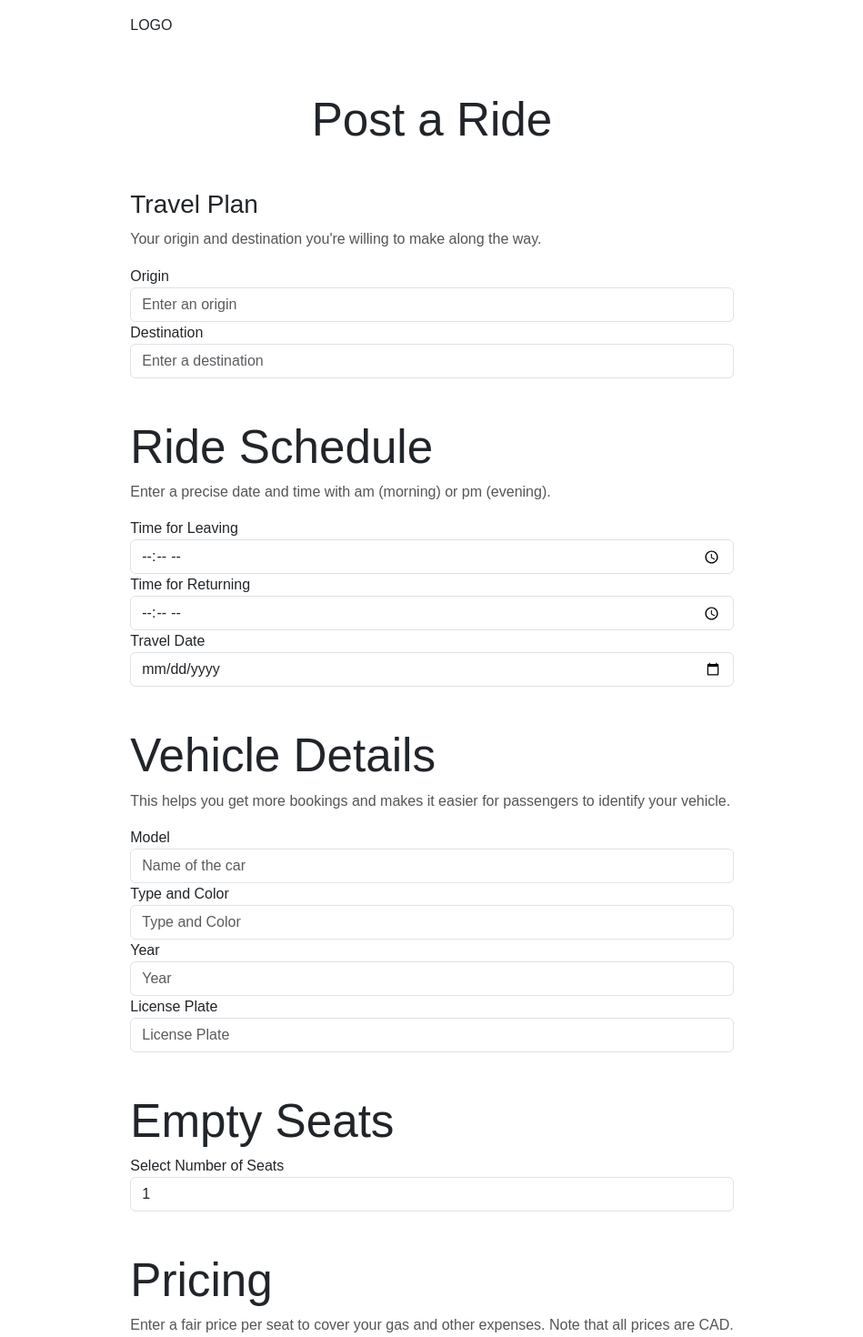
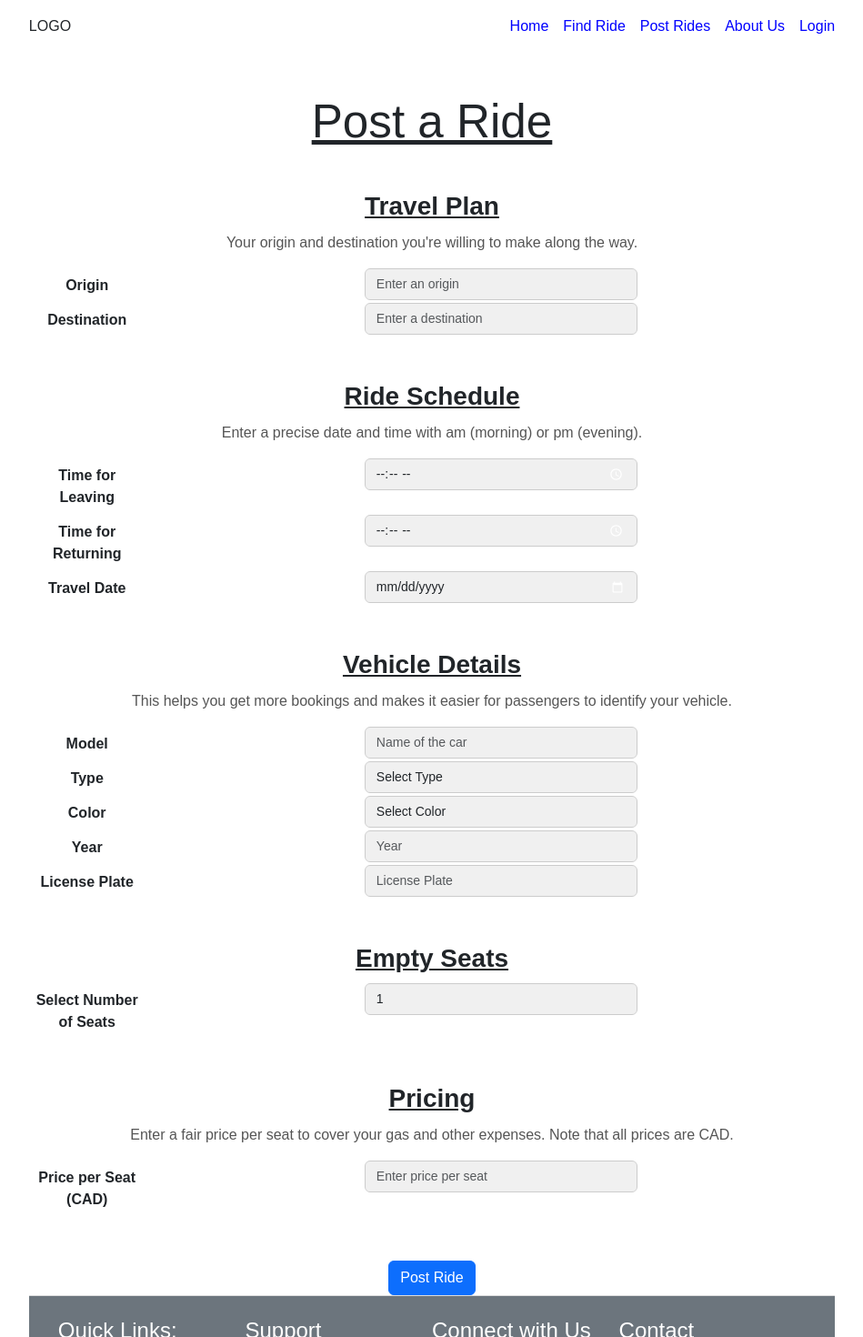
Before and after one commit to Diablodadayu/Carpool, a React (Vite) app in the folder client/: page /postride in a window 1280 px wide. Shown: the top 1470 px of the page at 91% size, without its empty margins (165-1114 px from the left). Built offline with nearby package versions, Linux system fonts and the light colour scheme.

Commit message:
added postrides

```diff
--- a/client/src/App.jsx
+++ b/client/src/App.jsx
@@ -2,7 +2,7 @@ import { BrowserRouter as Router, Route, Routes } from "react-router-dom";
 import Login from "./pages/Login";
 import Register from "./pages/Register";
 import Home from "./pages/Home";
-import PostRide from "./pages/Postride";
+import PostRide from "./pages/postride";
 
 const App = () => {
   return (
--- a/client/src/assets/Home.css
+++ b/client/src/assets/Home.css
@@ -18,6 +18,7 @@ header {
   background-repeat: no-repeat;
   height: 350px;
 }
+
 
 .icon-img {
   width: 50px;
@@ -77,7 +78,7 @@ button {
 }
 
 button:hover {
-  background-color: #0056b3;
+  background-color: #1d3249;
 }
 
 .testimonials {
--- a/client/src/assets/PostRide.css
+++ b/client/src/assets/PostRide.css
@@ -0,0 +1,32 @@
+body, html {
+    font-family: 'Arial', sans-serif;
+    line-height: 1.6;
+}
+
+section.mb-5 {
+    margin-top: 10px;
+    text-align: center;
+}
+
+section.mb-5 h3 {
+    margin-bottom: 10px;
+    font-weight: bold;
+    text-decoration: underline;
+}
+
+section.mb-5 label {
+    font-weight: bold;
+}
+
+section.mb-5 .form-control {
+    font-size: 14px;
+    background-color: #f0f0f0;
+    border-color: #ccc;
+    width: 300px;
+    margin: 0 auto;
+}
+
+section.mb-5 input[type="time"]::-webkit-calendar-picker-indicator,
+section.mb-5 input[type="date"]::-webkit-calendar-picker-indicator {
+    filter: invert(1);
+}
--- /dev/null
+++ b/client/src/components/Navbar.css
@@ -0,0 +1,8 @@
+
+  .text-white {
+    color: white !important;
+  }
+
+  .text-blue {
+    color: blue !important;
+  }
--- a/client/src/components/Navbar.jsx
+++ b/client/src/components/Navbar.jsx
@@ -1,22 +1,24 @@
 import { Link } from "react-router-dom";
-const Navbar = () => {
+import './Navbar.css'; // Import the CSS file
+
+const Navbar = ({ textColor }) => {
   return (
-    <div className="container d-flex justify-content-between align-items-center py-3">
+    <div className="container d-flex justify-content-between align-items-center py-3 navbar-bg">
       <div>LOGO</div>
       <nav className="d-flex">
-        <Link className="nav-link text-white me-3" to="/home">
+        <Link className={`nav-link me-3 ${textColor}`} to="/home">
           Home
         </Link>
-        <Link className="nav-link text-white me-3" to="#find-ride">
+        <Link className={`nav-link me-3 ${textColor}`} to="#find-ride">
           Find Ride
         </Link>
-        <Link className="nav-link text-white me-3" to="/postride">
+        <Link className={`nav-link me-3 ${textColor}`} to="/postride">
           Post Rides
         </Link>
-        <Link className="nav-link text-white me-3" to="#about-us">
+        <Link className={`nav-link me-3 ${textColor}`} to="#about-us">
           About Us
         </Link>
-        <Link className="nav-link text-white" to="#login">
+        <Link className={`nav-link ${textColor}`} to="#login">
           Login
         </Link>
       </nav>
--- a/client/src/pages/Home.jsx
+++ b/client/src/pages/Home.jsx
@@ -17,7 +17,7 @@ const HomePage = () => {
   return (
     <div>
       <header className="bg-primary text-white">
-        <Navbar />
+      <Navbar textColor="text-white" />
 
         <SearchBar />
       </header>
--- a/client/src/pages/postride.jsx
+++ b/client/src/pages/postride.jsx
@@ -1,14 +1,15 @@
 import "../assets/PostRide.css";
 import "../assets/Home.css";
 import Navbar from "../components/Navbar";
+import Footer from "../components/Footer";
 
 const PostRide = () => {
   return (
     <>
-      <Navbar />
+      <Navbar textColor="text-blue" />
       <div className="container my-5">
         <div className="text-center mb-5">
-          <h1>Post a Ride</h1>
+          <h1 style={{ fontFamily: 'Arial', textDecoration: 'underline' }}>Post a Ride</h1>
         </div>
 
         <section className="mb-5">
@@ -17,8 +18,9 @@ const PostRide = () => {
             Your origin and destination you&apos;re willing to make along the
             way.
           </p>
-          <div className="form-group">
-            <label htmlFor="origin">Origin</label>
+          <div className="form-group row">
+            <label htmlFor="origin" className="col-sm-2 col-form-label text-right">Origin</label>
+            <div className="col-sm-10">
               <input
                 type="text"
                 className="form-control"
@@ -26,8 +28,10 @@ const PostRide = () => {
                 placeholder="Enter an origin"
               />
             </div>
-          <div className="form-group">
-            <label htmlFor="destination">Destination</label>
+          </div>
+          <div className="form-group row">
+            <label htmlFor="destination" className="col-sm-2 col-form-label text-right">Destination</label>
+            <div className="col-sm-10">
               <input
                 type="text"
                 className="form-control"
@@ -35,35 +39,42 @@ const PostRide = () => {
                 placeholder="Enter a destination"
               />
             </div>
-        </section>
-
-        <section className="mb-5">
-          <h1>Ride Schedule</h1>
-          <p>
-            Enter a precise date and time with am (morning) or pm (evening).
-          </p>
-          <div className="form-group">
-            <label htmlFor="departure-time">Time for Leaving</label>
-            <input type="time" className="form-control" id="departure-time" />
-          </div>
-          <div className="form-group">
-            <label htmlFor="return-time">Time for Returning</label>
-            <input type="time" className="form-control" id="return-time" />
-          </div>
-          <div className="form-group">
-            <label htmlFor="travel-date">Travel Date</label>
-            <input type="date" className="form-control" id="travel-date" />
           </div>
         </section>
 
         <section className="mb-5">
-          <h1>Vehicle Details</h1>
+          <h3>Ride Schedule</h3>
           <p>
-            This helps you get more bookings and makes it easier for passengers
-            to identify your vehicle.
+            Enter a precise date and time with am (morning) or pm (evening).
           </p>
-          <div className="form-group">
-            <label htmlFor="car-model">Model</label>
+          <div className="form-group row">
+            <label htmlFor="departure-time" className="col-sm-2 col-form-label text-right">Time for Leaving</label>
+            <div className="col-sm-10">
+              <input type="time" className="form-control" id="departure-time" />
+            </div>
+          </div>
+          <div className="form-group row">
+            <label htmlFor="return-time" className="col-sm-2 col-form-label text-right">Time for Returning</label>
+            <div className="col-sm-10">
+              <input type="time" className="form-control" id="return-time" />
+            </div>
+          </div>
+          <div className="form-group row">
+            <label htmlFor="travel-date" className="col-sm-2 col-form-label text-right">Travel Date</label>
+            <div className="col-sm-10">
+              <input type="date" className="form-control" id="travel-date" />
+            </div>
+          </div>
+        </section>
+
+        <section className="mb-5">
+          <h3>Vehicle Details</h3>
+          <p>
+            This helps you get more bookings and makes it easier for passengers to identify your vehicle.
+          </p>
+          <div className="form-group row">
+            <label htmlFor="car-model" className="col-sm-2 col-form-label text-right">Model</label>
+            <div className="col-sm-10">
               <input
                 type="text"
                 className="form-control"
@@ -71,26 +82,48 @@ const PostRide = () => {
                 placeholder="Name of the car"
               />
             </div>
-          <div className="form-group">
-            <label htmlFor="car-type">Type and Color</label>
-            <input
-              type="text"
-              className="form-control"
-              id="car-type"
-              placeholder="Type and Color"
-            />
           </div>
-          <div className="form-group">
-            <label htmlFor="car-year">Year</label>
+          <div className="form-group row">
+            <label htmlFor="car-type" className="col-sm-2 col-form-label text-right">Type</label>
+            <div className="col-sm-10">
+              <select className="form-control" id="car-type">
+                <option value="">Select Type</option>
+                <option value="suv">SUV</option>
+                <option value="sedan">Sedan</option>
+                <option value="hatchback">Hatchback</option>
+                <option value="minivan">Mini Van</option>
+                <option value="hybrid">Hybrid/Electric</option>
+              </select>
+            </div>
+          </div>
+          <div className="form-group row">
+            <label htmlFor="car-color" className="col-sm-2 col-form-label text-right">Color</label>
+            <div className="col-sm-10">
+              <select className="form-control" id="car-color">
+                <option value="">Select Color</option>
+                <option value="white">White</option>
+                <option value="black">Black</option>
+                <option value="silver">Silver</option>
+                <option value="grey">Grey</option>
+                <option value="blue">Blue</option>
+              </select>
+            </div>
+          </div>
+          <div className="form-group row">
+            <label htmlFor="car-year" className="col-sm-2 col-form-label text-right">Year</label>
+            <div className="col-sm-10">
               <input
                 type="number"
                 className="form-control"
                 id="car-year"
                 placeholder="Year"
+                min="2017"
               />
             </div>
-          <div className="form-group">
-            <label htmlFor="licence-plate">License Plate</label>
+          </div>
+          <div className="form-group row">
+            <label htmlFor="licence-plate" className="col-sm-2 col-form-label text-right">License Plate</label>
+            <div className="col-sm-10">
               <input
                 type="text"
                 className="form-control"
@@ -98,28 +131,32 @@ const PostRide = () => {
                 placeholder="License Plate"
               />
             </div>
+          </div>
         </section>
 
         <section className="mb-5">
-          <h1>Empty Seats</h1>
-          <div className="form-group">
-            <label htmlFor="seats-number">Select Number of Seats</label>
+          <h3>Empty Seats</h3>
+          <div className="form-group row">
+            <label htmlFor="seats-number" className="col-sm-2 col-form-label text-right">Select Number of Seats</label>
+            <div className="col-sm-10">
               <select className="form-control" id="seats-number">
                 <option>1</option>
                 <option>2</option>
                 <option>3</option>
               </select>
             </div>
+          </div>
         </section>
 
         <section className="mb-5">
-          <h1>Pricing</h1>
+          <h3>Pricing</h3>
           <p>
             Enter a fair price per seat to cover your gas and other expenses.
             Note that all prices are CAD.
           </p>
-          <div className="form-group">
-            <label htmlFor="seat-price">Price per Seat (CAD)</label>
+          <div className="form-group row">
+            <label htmlFor="seat-price" className="col-sm-2 col-form-label text-right">Price per Seat (CAD)</label>
+            <div className="col-sm-10">
               <input
                 type="number"
                 className="form-control"
@@ -127,11 +164,13 @@ const PostRide = () => {
                 placeholder="Enter price per seat"
               />
             </div>
+          </div>
         </section>
 
         <div className="text-center">
           <button className="btn btn-primary">Post Ride</button>
         </div>
+        <Footer />
       </div>
     </>
   );
```
Also changed, not shown: 2 other files (tests, documents, lock files or other folders). Lines whose indentation alone changed are shown as unchanged.
